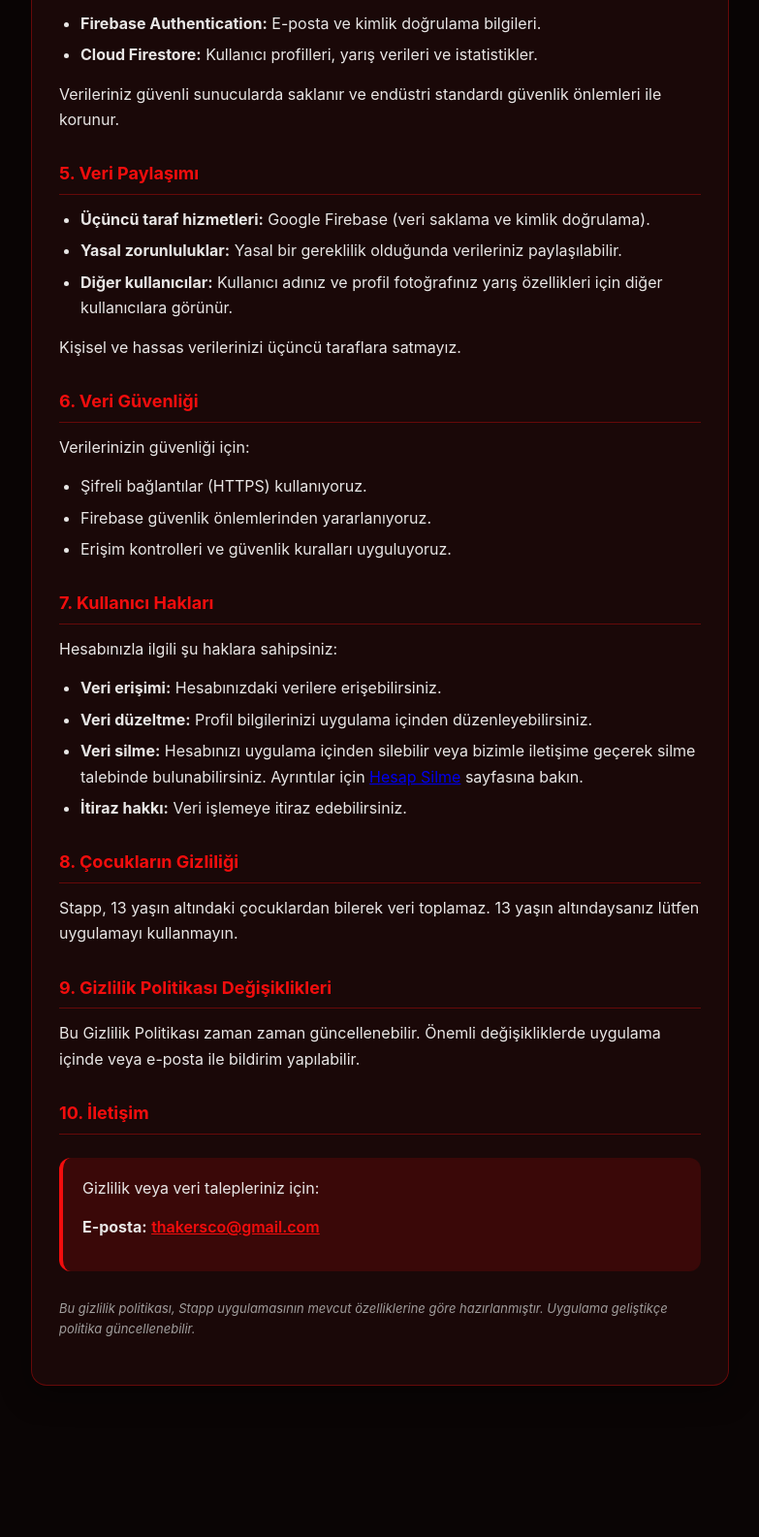
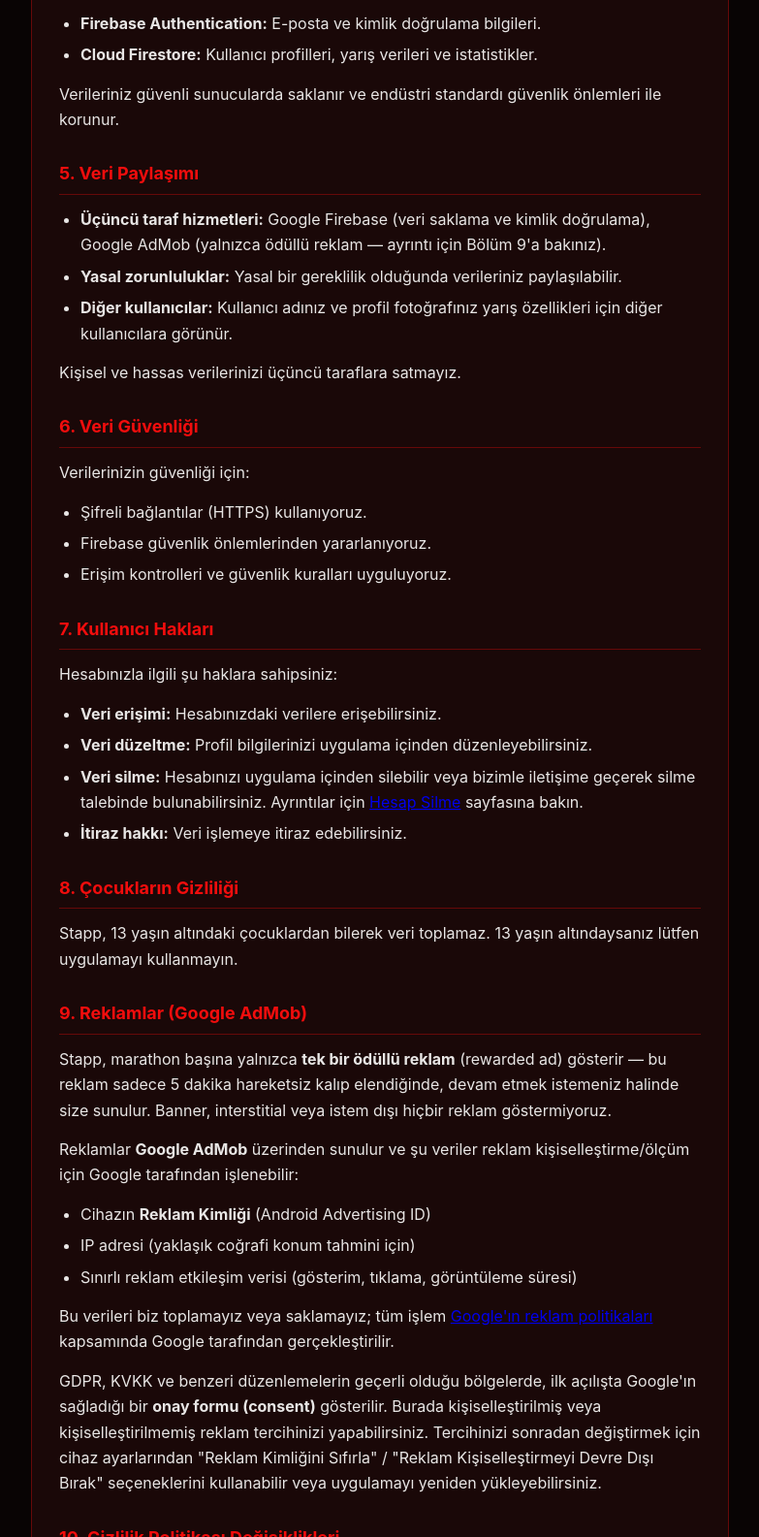
Before and after one commit to aktasevren/stapp-privacy-policy, a plain HTML site: page index.html in a window 1280 px wide. Shown: the part 1215-2800 px from the top of the page at 97% size, without its empty margins (248-1031 px from the left). Before the commit the page ends 2692 px from the top, so only its background shows below. Drawn offline with Linux system fonts and the light colour scheme.

Commit message:
Add AdMob disclosure (section 9) + app-ads.txt for AdMob verification
Stapp v7.1.0 introduces a single rewarded ad per marathon (continue
chance after 5-min idle elimination). Privacy policy now discloses
Google AdMob as a third-party data processor and the data fields they
may collect (Advertising ID, IP, ad interactions). Renumbered subsequent
sections accordingly. Last-updated bumped to 30 Nisan 2026.

app-ads.txt added at repo root so AdMob can verify the publisher
relationship via aktasevren.github.io/stapp-privacy-policy/app-ads.txt.

Co-Authored-By: Claude Opus 4.7 (1M context) <noreply@anthropic.com>

```diff
--- a/index.html
+++ b/index.html
@@ -15,7 +15,7 @@
     </nav>
 
     <h1>Stapp Gizlilik Politikası</h1>
-    <p class="last-updated"><strong>Son Güncelleme:</strong> 7 Mart 2025</p>
+    <p class="last-updated"><strong>Son Güncelleme:</strong> 30 Nisan 2026</p>
 
     <h2>1. Giriş</h2>
     <p>Stapp ("Biz", "Bizim" veya "Uygulama"), kullanıcıların adım sayılarını takip edip birbirleriyle yarışabilecekleri rekabetçi bir mobil uygulamadır. Bu Gizlilik Politikası, Stapp uygulamasını kullandığınızda topladığımız bilgileri ve bu bilgileri nasıl kullandığımızı açıklar.</p>
@@ -58,7 +58,7 @@
 
     <h2>5. Veri Paylaşımı</h2>
     <ul>
-      <li><strong>Üçüncü taraf hizmetleri:</strong> Google Firebase (veri saklama ve kimlik doğrulama).</li>
+      <li><strong>Üçüncü taraf hizmetleri:</strong> Google Firebase (veri saklama ve kimlik doğrulama), Google AdMob (yalnızca ödüllü reklam — ayrıntı için Bölüm 9'a bakınız).</li>
       <li><strong>Yasal zorunluluklar:</strong> Yasal bir gereklilik olduğunda verileriniz paylaşılabilir.</li>
       <li><strong>Diğer kullanıcılar:</strong> Kullanıcı adınız ve profil fotoğrafınız yarış özellikleri için diğer kullanıcılara görünür.</li>
     </ul>
@@ -84,10 +84,21 @@
     <h2>8. Çocukların Gizliliği</h2>
     <p>Stapp, 13 yaşın altındaki çocuklardan bilerek veri toplamaz. 13 yaşın altındaysanız lütfen uygulamayı kullanmayın.</p>
 
-    <h2>9. Gizlilik Politikası Değişiklikleri</h2>
+    <h2>9. Reklamlar (Google AdMob)</h2>
+    <p>Stapp, marathon başına yalnızca <strong>tek bir ödüllü reklam</strong> (rewarded ad) gösterir — bu reklam sadece 5 dakika hareketsiz kalıp elendiğinde, devam etmek istemeniz halinde size sunulur. Banner, interstitial veya istem dışı hiçbir reklam göstermiyoruz.</p>
+    <p>Reklamlar <strong>Google AdMob</strong> üzerinden sunulur ve şu veriler reklam kişiselleştirme/ölçüm için Google tarafından işlenebilir:</p>
+    <ul>
+      <li>Cihazın <strong>Reklam Kimliği</strong> (Android Advertising ID)</li>
+      <li>IP adresi (yaklaşık coğrafi konum tahmini için)</li>
+      <li>Sınırlı reklam etkileşim verisi (gösterim, tıklama, görüntüleme süresi)</li>
+    </ul>
+    <p>Bu verileri biz toplamayız veya saklamayız; tüm işlem <a href="https://policies.google.com/technologies/ads">Google'ın reklam politikaları</a> kapsamında Google tarafından gerçekleştirilir.</p>
+    <p>GDPR, KVKK ve benzeri düzenlemelerin geçerli olduğu bölgelerde, ilk açılışta Google'ın sağladığı bir <strong>onay formu (consent)</strong> gösterilir. Burada kişiselleştirilmiş veya kişiselleştirilmemiş reklam tercihinizi yapabilirsiniz. Tercihinizi sonradan değiştirmek için cihaz ayarlarından "Reklam Kimliğini Sıfırla" / "Reklam Kişiselleştirmeyi Devre Dışı Bırak" seçeneklerini kullanabilir veya uygulamayı yeniden yükleyebilirsiniz.</p>
+
+    <h2>10. Gizlilik Politikası Değişiklikleri</h2>
     <p>Bu Gizlilik Politikası zaman zaman güncellenebilir. Önemli değişikliklerde uygulama içinde veya e-posta ile bildirim yapılabilir.</p>
 
-    <h2>10. İletişim</h2>
+    <h2>11. İletişim</h2>
     <div class="contact-box">
       <p>Gizlilik veya veri talepleriniz için:</p>
       <p><strong>E-posta:</strong> <a href="mailto:thakersco@gmail.com">thakersco@gmail.com</a></p>
```
Also changed, not shown: app-ads.txt (added).
